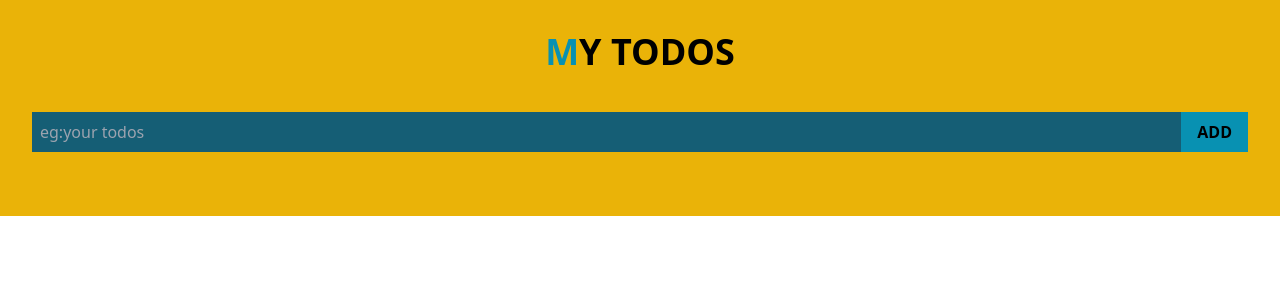
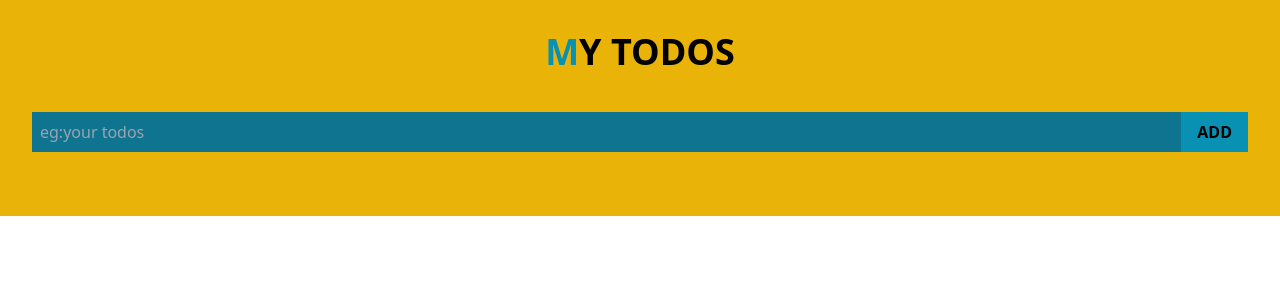
Before and after one commit to imtowhidulislam/ReactToDo, a React (Create React App) app: page / in a window 1280 px wide. Shown: the top 300 px of the page. Built offline with nearby package versions, Linux system fonts and the light colour scheme.

Commit message:
the colour of the search bar has change

```diff
--- a/src/components/SingleTodo.js
+++ b/src/components/SingleTodo.js
@@ -70,7 +70,7 @@ const SingleTodo = () => {
         <div className='w-full grid place-items-center bg-yellow-500  p-8'>
             <h2 className='uppercase text-4xl font-bold first-letter:text-cyan-600 mb-8'>My Todos</h2>
             <form onSubmit={handleSubmit} className="w-full max-w-7xl">
-                <div className='flex items-center justify-between mt-2 mb-8 bg-cyan-800 active:border-blue-500 focus:border-blue-500'>
+                <div className='flex items-center justify-between mt-2 mb-8 bg-cyan-700 active:border-blue-500 focus:border-blue-500'>
                     <input name="todo" placeholder='eg:your todos' className=' bg-transparent outline-none p-2 w-full' value={todo} onChange={todoChange}></input>
                     <button onClick={handleSubmit} type="submit" className='bg-cyan-600 w-max py-2 px-4 uppercase font-bold cursor-pointer hover:bg-cyan-800 hover:text-gray-300'>{edited ? 'edit' : 'add'}</button>
                 </div>
```
